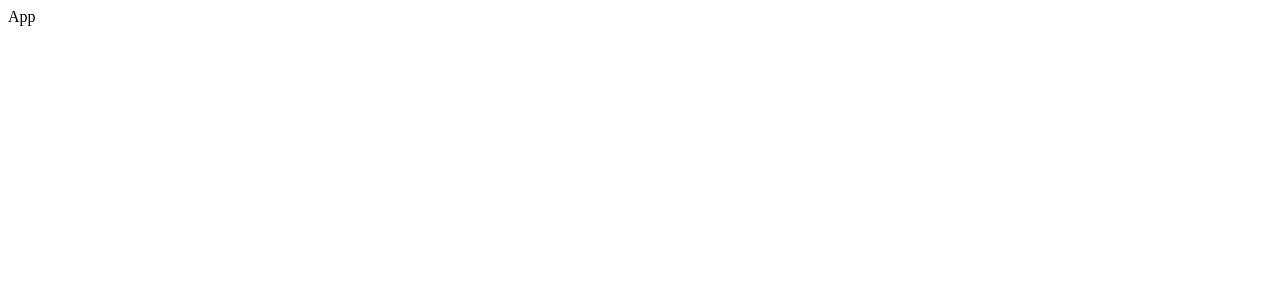
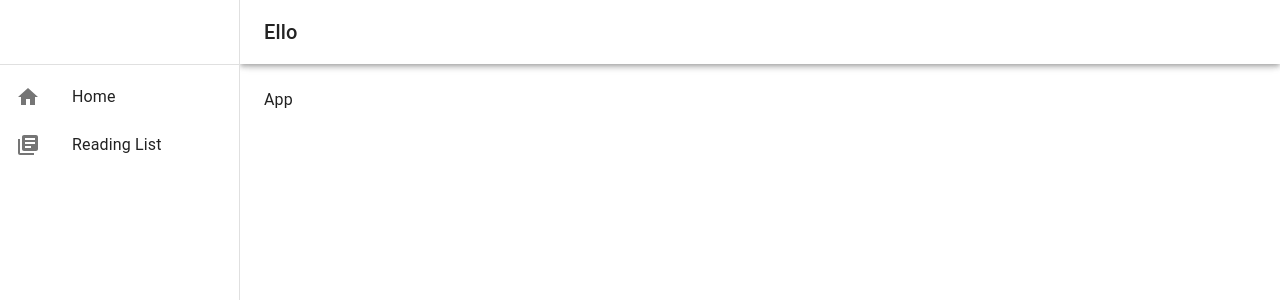
Before and after one commit to lloydagola/fullstack-take-home-test-main, a React app in the folder frontend/: page / in a window 1280 px wide. Shown: the top 300 px of the page. Built offline with nearby package versions, Linux system fonts and the light colour scheme.

Commit message:
created sidebar navigation

```diff
--- a/frontend/src/layouts/AppLayout.tsx
+++ b/frontend/src/layouts/AppLayout.tsx
@@ -1,10 +1,148 @@
 import React, { ReactNode } from "react";
+import AppBar from "@mui/material/AppBar";
 import Box from "@mui/material/Box";
+import CssBaseline from "@mui/material/CssBaseline";
+import Divider from "@mui/material/Divider";
+import Drawer from "@mui/material/Drawer";
+import List from "@mui/material/List";
+import ListItem from "@mui/material/ListItem";
+import ListItemButton from "@mui/material/ListItemButton";
+import ListItemIcon from "@mui/material/ListItemIcon";
+import ListItemText from "@mui/material/ListItemText";
+import Toolbar from "@mui/material/Toolbar";
+import Typography from "@mui/material/Typography";
+import IconButton from "@mui/material/IconButton";
+import HomeIcon from "@mui/icons-material/Home";
+import LibraryBooksIcon from "@mui/icons-material/LibraryBooks";
+import MenuIcon from "@mui/icons-material/Menu";
 
+const drawerWidth = 240;
 type TAppLayoutProps = {
   children: ReactNode[] | ReactNode;
+  window?: any;
 };
 
-export default function AppLayout({ children }: TAppLayoutProps): JSX.Element {
-  return <Box component="main">{children}</Box>;
+export default function AppLayout({
+  children,
+  window,
+}: TAppLayoutProps): JSX.Element {
+  const [mobileOpen, setMobileOpen] = React.useState(false);
+  const [isClosing, setIsClosing] = React.useState(false);
+
+  const handleDrawerClose = () => {
+    setIsClosing(true);
+    setMobileOpen(false);
+  };
+
+  const handleDrawerTransitionEnd = () => {
+    setIsClosing(false);
+  };
+
+  const handleDrawerToggle = () => {
+    if (!isClosing) {
+      setMobileOpen(!mobileOpen);
+    }
+  };
+
+  const drawer = (
+    <div>
+      <Toolbar />
+      <Divider />
+      <List>
+        {["Home", "Reading List"].map((text, index) => (
+          <ListItem key={text} disablePadding>
+            <ListItemButton>
+              <ListItemIcon>
+                {index % 2 === 0 ? <HomeIcon /> : <LibraryBooksIcon />}
+              </ListItemIcon>
+              <ListItemText primary={text} />
+            </ListItemButton>
+          </ListItem>
+        ))}
+      </List>
+    </div>
+  );
+
+  // Remove this const when copying and pasting into your project.
+  const container =
+    window !== undefined ? () => window().document.body : undefined;
+  return (
+    <Box sx={{ display: "flex" }}>
+      <CssBaseline />
+      <AppBar
+        position="fixed"
+        sx={{
+          width: { sm: `calc(100% - ${drawerWidth}px)` },
+          ml: { sm: `${drawerWidth}px` },
+          backgroundColor: "#fff",
+          color: "#222",
+        }}
+      >
+        <Toolbar>
+          <IconButton
+            color="inherit"
+            aria-label="open drawer"
+            edge="start"
+            onClick={handleDrawerToggle}
+            sx={{ mr: 2, display: { sm: "none" } }}
+          >
+            <MenuIcon />
+          </IconButton>
+          <Typography variant="h6" noWrap component="div">
+            Ello
+          </Typography>
+        </Toolbar>
+      </AppBar>
+      <Box
+        component="nav"
+        sx={{ width: { sm: drawerWidth }, flexShrink: { sm: 0 } }}
+        aria-label="mailbox folders"
+      >
+        {/* The implementation can be swapped with js to avoid SEO duplication of links. */}
+        <Drawer
+          container={container}
+          variant="temporary"
+          open={mobileOpen}
+          onTransitionEnd={handleDrawerTransitionEnd}
+          onClose={handleDrawerClose}
+          ModalProps={{
+            keepMounted: true, // Better open performance on mobile.
+          }}
+          sx={{
+            display: { xs: "block", sm: "none" },
+            "& .MuiDrawer-paper": {
+              boxSizing: "border-box",
+              width: drawerWidth,
+            },
+          }}
+        >
+          {drawer}
+        </Drawer>
+        <Drawer
+          variant="permanent"
+          sx={{
+            display: { xs: "none", sm: "block" },
+            "& .MuiDrawer-paper": {
+              boxSizing: "border-box",
+              width: drawerWidth,
+            },
+          }}
+          open
+        >
+          {drawer}
+        </Drawer>
+      </Box>
+      <Box
+        component="main"
+        sx={{
+          flexGrow: 1,
+          p: 3,
+          width: { sm: `calc(100% - ${drawerWidth}px)` },
+        }}
+      >
+        <Toolbar />
+        {children}
+      </Box>
+    </Box>
+  );
 }
```
Also changed, not shown: 1 other file (tests, documents, lock files or other folders).
